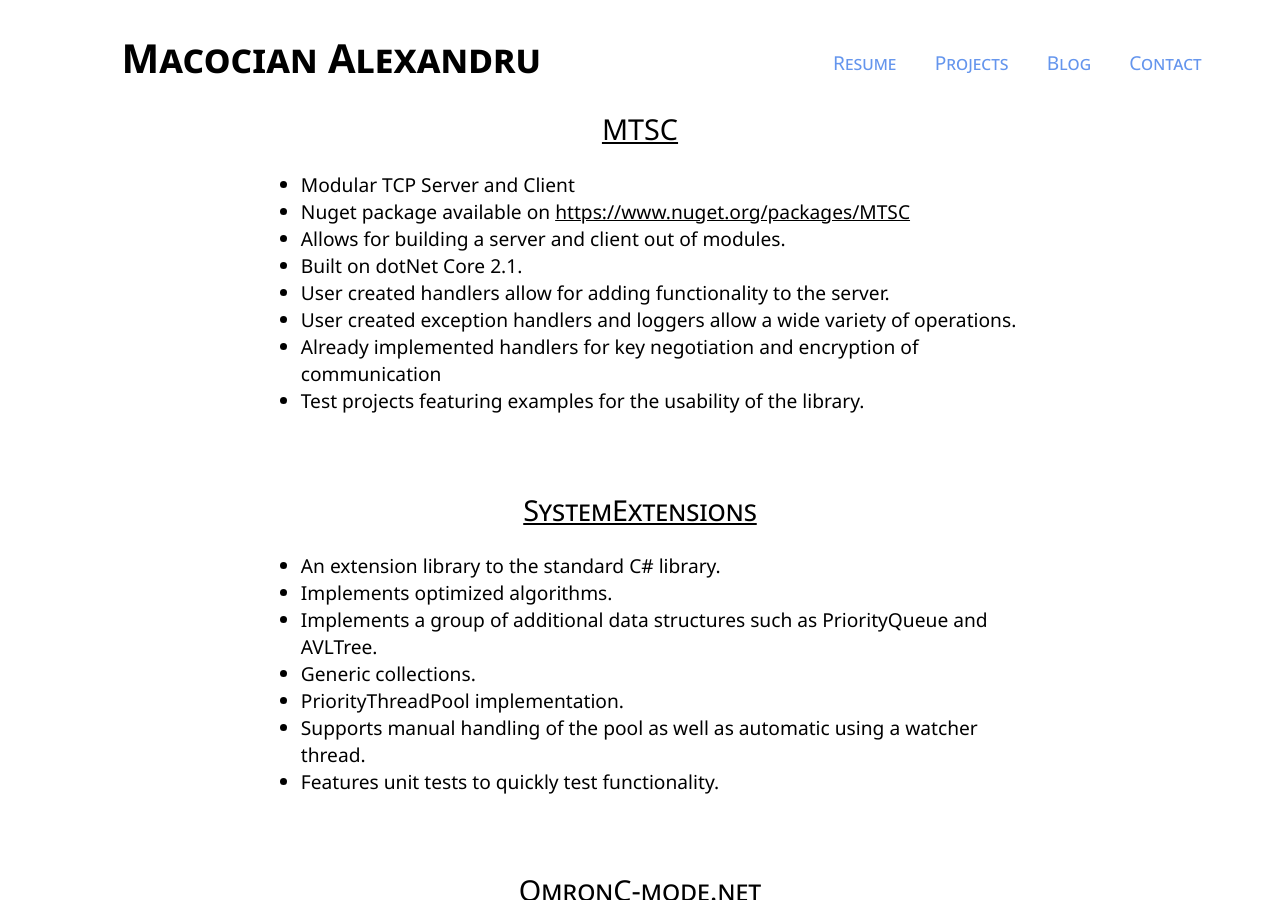
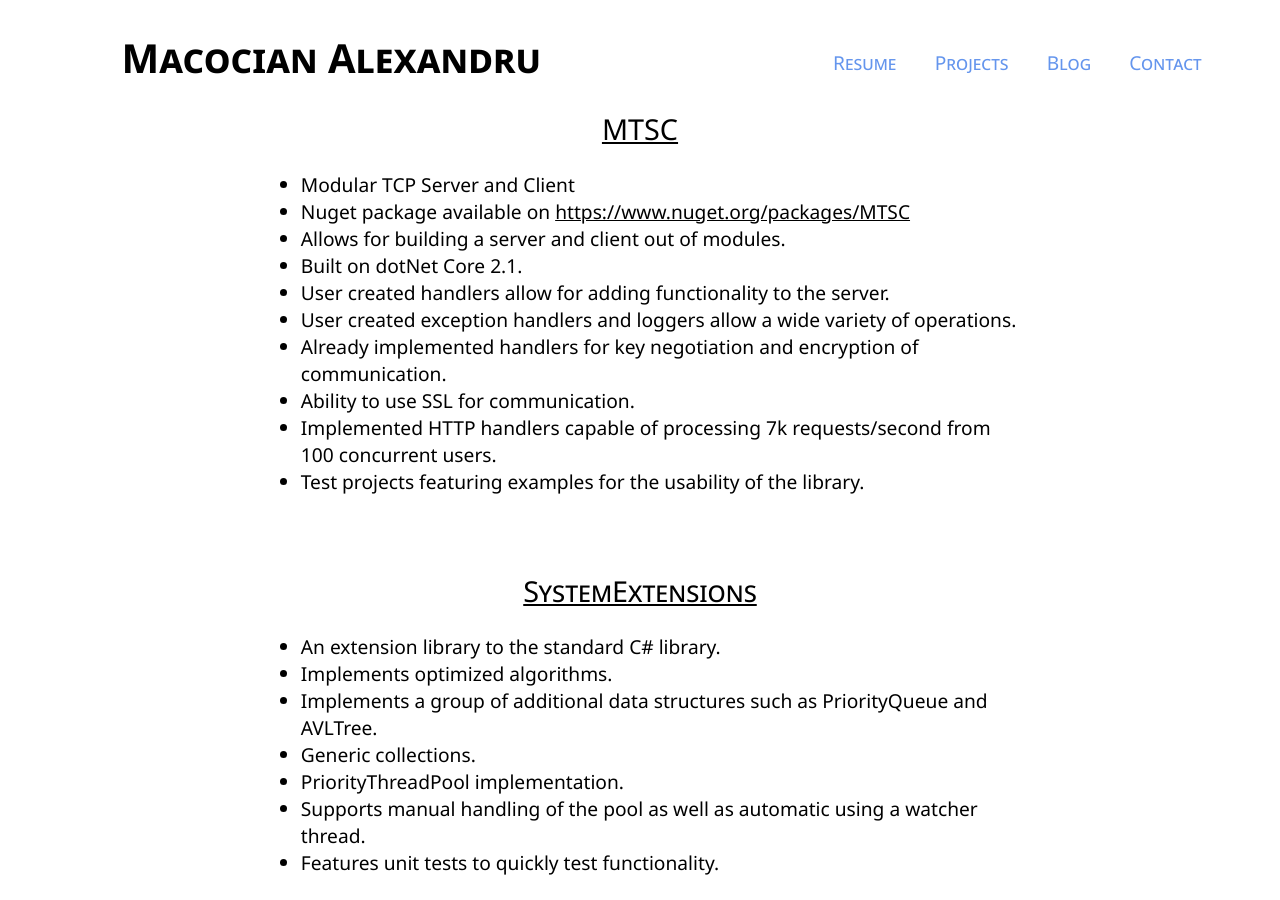
Before and after one commit to AlexMacocian/alexmacocian.github.io, a Jekyll site: the page built from projects/index.html, in a window 1280 px wide and 900 px high. Built offline with Jekyll 4.4.1, drawn with Linux system fonts in a browser that asks for light colours.

Commit message:
Update index.html

```diff
--- a/projects/index.html
+++ b/projects/index.html
@@ -11,7 +11,9 @@
 	<li>Built on dotNet Core 2.1.</li>
 	<li>User created handlers allow for adding functionality to the server.</li>
 	<li>User created exception handlers and loggers allow a wide variety of operations.</li>
-	<li>Already implemented handlers for key negotiation and encryption of communication</li>
+	<li>Already implemented handlers for key negotiation and encryption of communication.</li>
+	<li>Ability to use SSL for communication.</li>
+	<li>Implemented HTTP handlers capable of processing 7k requests/second from 100 concurrent users.</li>
     	<li>Test projects featuring examples for the usability of the library.</li>
   </ul>
   <a class="Title" href="https://github.com/AlexMacocian/SystemExtensions"> SystemExtensions </a>
```
